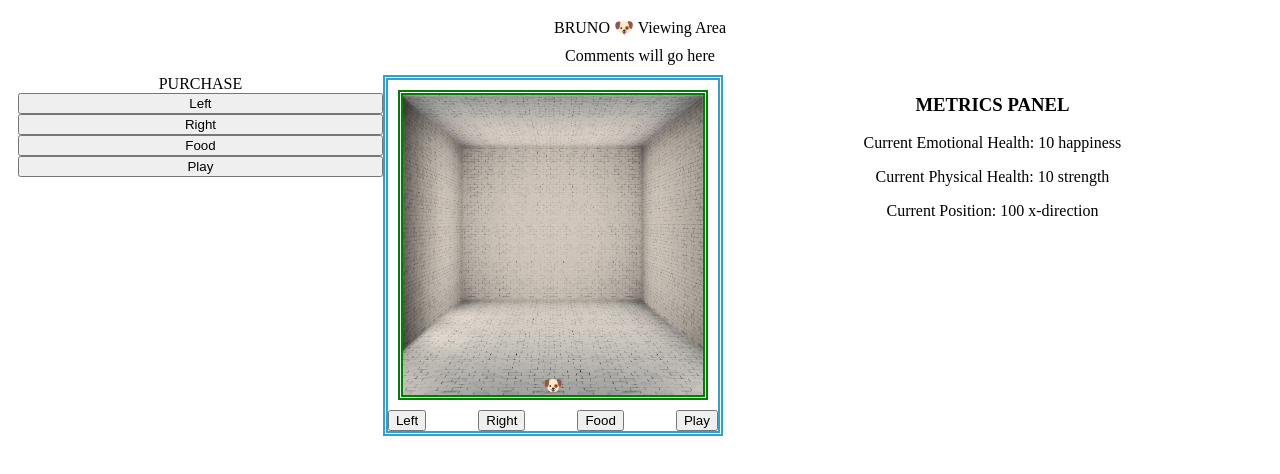
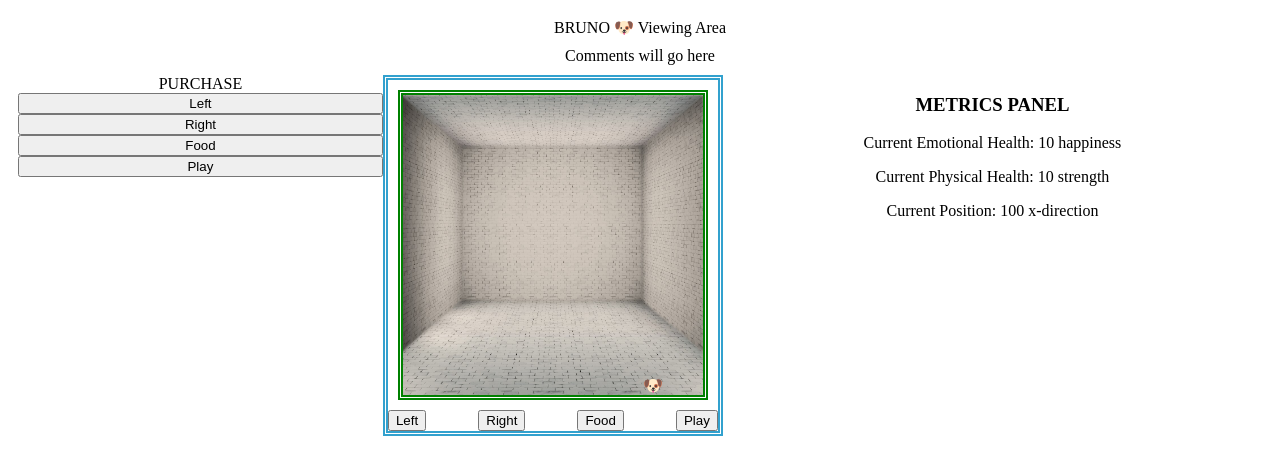
Before and after one commit to matthewbarnes1/codePal, a React (Vite) app in the folder client/: page / in a window 1280 px wide. Shown: the top 474 px of the page. Built offline with nearby package versions, Linux system fonts and the light colour scheme.

Commit message:
ADDED react spring functionality

```diff
--- a/client/src/components/ViewComponent.jsx
+++ b/client/src/components/ViewComponent.jsx
@@ -1,10 +1,19 @@
 import { useState, useEffect } from "react";
+// import { animated } from "@react-spring/web";
+import { useSpring, animated } from "@react-spring/web";
 
 function ViewCodePal() {
   // Change the default state of temp to 75 degrees.
   const [emotional, setEmotional] = useState(10);
   const [physical, setPhysical] = useState(10);
   const [position, setPosition] = useState(100);
+  const [props, api] = useSpring(
+    () => ({
+      from: { x: 0 },
+      to: { x: 100 },
+    }),
+    []
+  );
 
   // const codePalName = props.pet.name;
   const codePalName = "BRUNO";
@@ -50,6 +59,17 @@ function ViewCodePal() {
     setPhysical(physical + 2);
   };
 
+  const handleSpringClick = () => {
+    api.start({
+      from: {
+        x: 0,
+      },
+      to: {
+        x: 300,
+      },
+    });
+  };
+
   return (
     <main>
       <div className="cp-dashboard">
@@ -91,7 +111,11 @@ function ViewCodePal() {
           </div>
 
           <div className="cp-viewing-area-center">
-            <div className="cp-viewing-area-codePal">{codePalAvatar}</div>
+            <div className="cp-viewing-area-codePal">
+              <animated.div style={props} onClick={handleSpringClick}>
+                {codePalAvatar}
+              </animated.div>
+            </div>
             <div className="cp-viewing-area-controls">
               <button
                 type="button"
```
